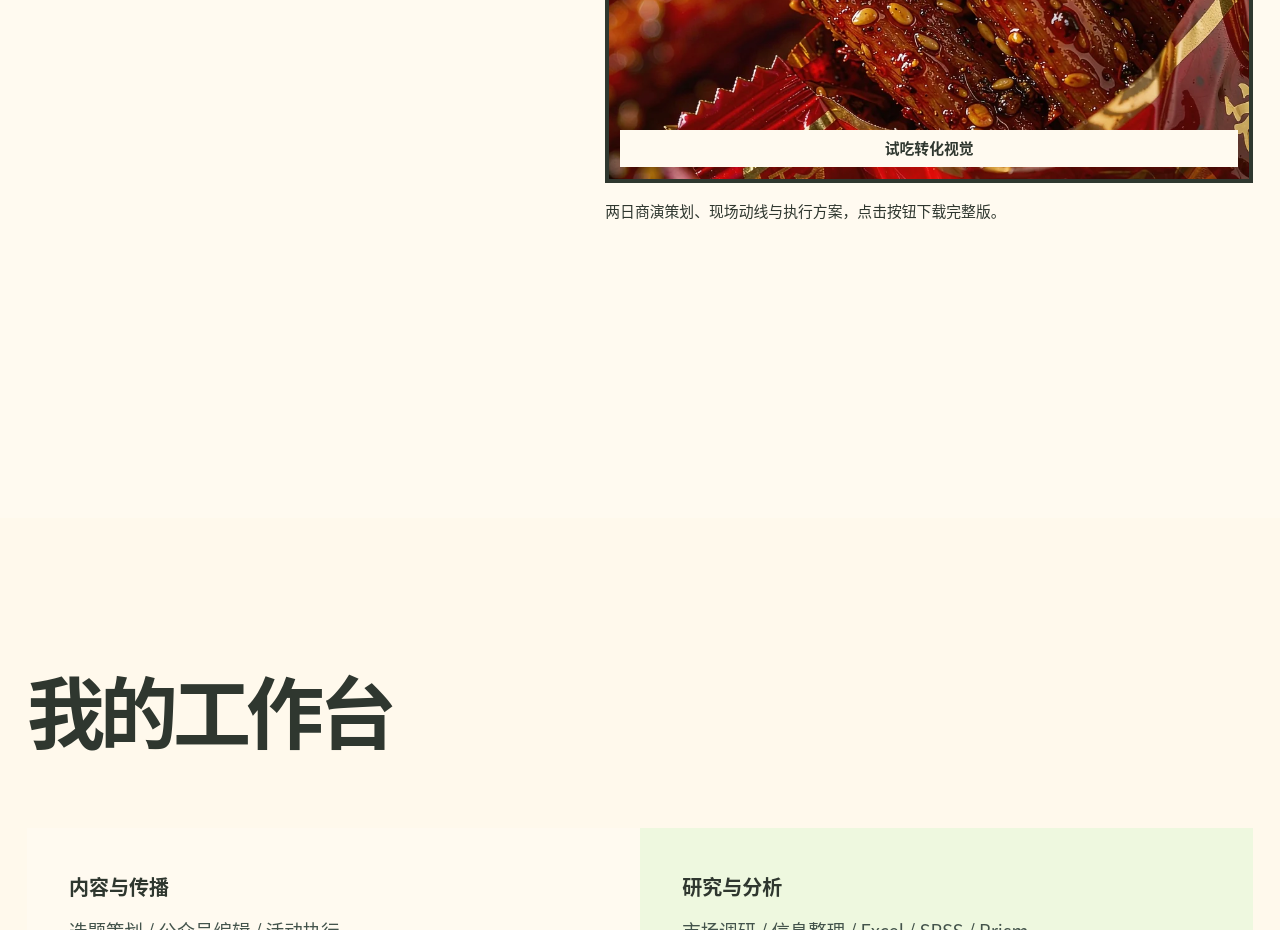
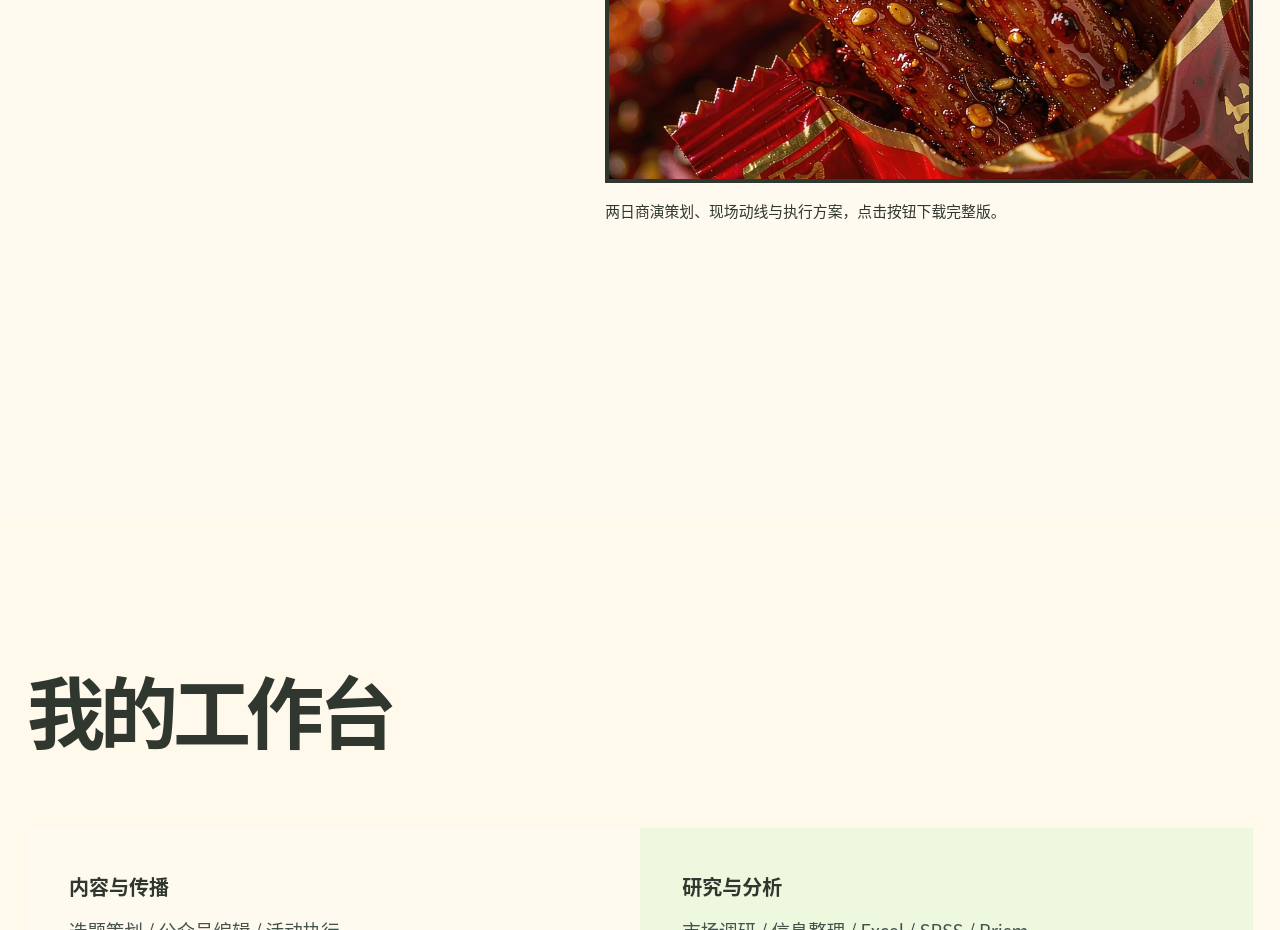
Before and after one commit to Iris-hyt/yuting-pixel-portfolio, a plain HTML site: page index.html in a window 1280 px wide. Shown: the part 4200-5130 px from the top of the page. Drawn offline with Linux system fonts and the light colour scheme.

Commit message:
Remove snack image label

```diff
--- a/index.html
+++ b/index.html
@@ -205,7 +205,6 @@
                 height="954"
                 loading="lazy"
               >
-              <span>试吃转化视觉</span>
             </div>
             <figcaption>两日商演策划、现场动线与执行方案，点击按钮下载完整版。</figcaption>
           </figure>
--- a/styles.css
+++ b/styles.css
@@ -714,19 +714,6 @@ svg {
   transition: transform 800ms var(--ease);
 }
 
-.campaign-shot > span {
-  position: absolute;
-  right: 0.7rem;
-  bottom: 0.7rem;
-  left: 0.7rem;
-  padding: 0.42rem 0.55rem;
-  background: var(--cream-light);
-  color: var(--ink);
-  font-size: var(--text-sm);
-  font-weight: 700;
-  text-align: center;
-}
-
 .campaign-gallery:hover img {
   transform: scale(1.025);
 }
```
